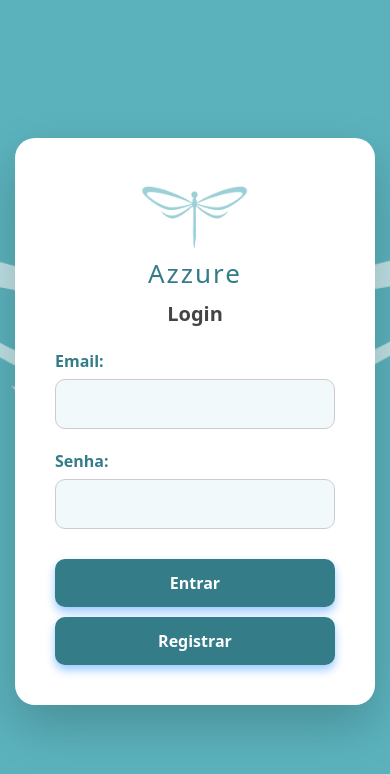
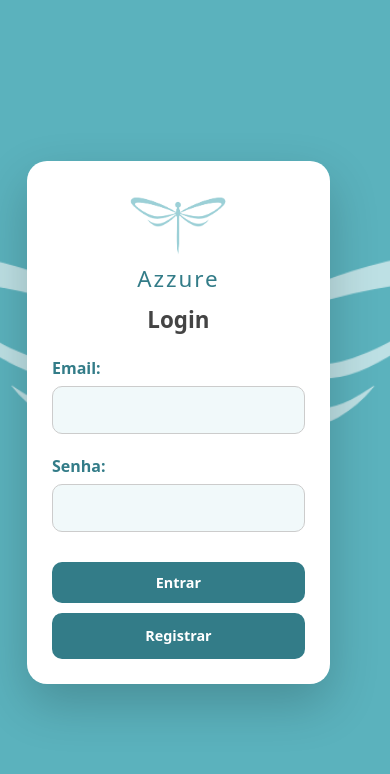
Before and after one commit to Jpsoaresfig/EcommerceAzzureF, a React (Create React App) app: page /login in a window 390 px wide. Shown: the top 774 px of the page. Built offline with nearby package versions, Linux system fonts and the light colour scheme.

Commit message:
layout, responsiveness and positioning improvements across multiple sections

```diff
--- a/src/Components/Header/Header.css
+++ b/src/Components/Header/Header.css
@@ -1,7 +1,6 @@
-/* Header fixo */
 .header {
   position: fixed;
-  top: 0rem;
+  top: 0;
   left: 0;
   width: 100%;
   background-color: #88d0db;
@@ -9,28 +8,31 @@
   z-index: 1000;
 }
 
-/* Container centralizado */
 .header .container {
   max-width: 1200px;
-  margin: 1 auto;
-  padding: 0rem 9rem;
+  margin: 0 auto;
+  padding: 1rem 2rem;
   display: flex;
   justify-content: space-between;
   align-items: center;
+  flex-wrap: wrap;
 }
 
-/* Logo do site */
 .logo {
   font-size: 1.8rem;
   font-weight: bold;
   color: #007bff;
-  margin: 1rem;
-  ;
 }
 
-/* Navegação */
+.header nav {
+  display: flex;
+  flex-direction: row;
+  gap: 1.5rem;
+  align-items: center;
+  flex-wrap: nowrap;
+}
+
 .header nav a {
-  margin-left: 1.5rem;
   color: #333;
   text-decoration: none;
   font-weight: 500;
--- a/src/Components/ProductCard/ProductCard.css
+++ b/src/Components/ProductCard/ProductCard.css
@@ -26,18 +26,18 @@
   transform: scale(1.05) translateZ(30px);
 }
 
-h3 {
+.product-h3 {
   font-size: 1.2rem;
   margin-bottom: 8px;
   color: #333;
 }
 
-p {
+.product-p{
   color: #666;
   margin-bottom: 12px;
 }
 
-button {
+.buy-button {
   background-color: #007bff;
   border: none;
   color: white;
--- a/src/Components/ProductCard/ProductCard.jsx
+++ b/src/Components/ProductCard/ProductCard.jsx
@@ -16,9 +16,9 @@ function ProductCard({ product }) {
   return (
     <div className="product-card">
       <img src={product.imageUrl} alt={product.name} className="product-image" />
-      <h3>{product.name}</h3>
-      <p>{product.description}</p>
-      <p>R$ {(product.price / 100).toFixed(2)}</p>
+      <h3 className='product-h3'>{product.name}</h3>
+      <p className='product-p'>{product.description}</p>
+      <p className='product-p'>R$ {(product.price / 100).toFixed(2)}</p>
       <button className="buy-button" onClick={handleBuyClick}>Comprar</button>
     </div>
   );
--- a/src/Pages/AllproductsPage/AllproductsPage.css
+++ b/src/Pages/AllproductsPage/AllproductsPage.css
@@ -1,6 +1,6 @@
 /* Espaço para compensar o header fixo */
 .all-products-page {
-  padding-top: 38rem;
+  padding-top: 3rem;
   padding-bottom: 60px;
   min-height: 100vh;
   font-family: 'Arial', sans-serif;
--- a/src/Pages/about/about.css
+++ b/src/Pages/about/about.css
@@ -58,3 +58,21 @@ body.about-page-body {
   color: #0a74da;
   margin-top: 1rem;
 }
+
+.about-button {
+  display: inline-block;
+  margin-top: 20px;
+  padding: 12px 24px;
+  background-color: #0a74da;
+  color: white;
+  border: none;
+  border-radius: 8px;
+  font-size: 1rem;
+  cursor: pointer;
+  transition: background-color 0.3s ease, transform 0.2s ease;
+}
+.button_about{
+  display: flex;
+  justify-content: center;
+  margin-top: 20px;
+}
--- a/src/Pages/about/about.jsx
+++ b/src/Pages/about/about.jsx
@@ -11,6 +11,8 @@ function About() {
             document.body.classList.remove('about-page-body');
         };
     }, []);
+
+
     return (
         <div className="about-container">
 
@@ -50,6 +52,9 @@ function About() {
                     <strong>Nossos acessórios são mais do que simples detalhes.<br />
                         Eles são uma extensão de quem você é.</strong>
                 </p>
+                <div className='button_about'>
+                <button className="about-button" onClick={() => window.location.href = '/all-products'}>venha viver a experiência Azzure</button>
+                </div>
             </section>
         </div>
     );
--- a/src/Pages/homepage/home.css
+++ b/src/Pages/homepage/home.css
@@ -1,4 +1,4 @@
-/* Estilos para a parte de cima da home */
+
 .campaign-section {
   width: 100%;
   height: 80vh;
@@ -23,7 +23,7 @@
 .campaign-content .banner-title {
   font-size: 3rem;
   font-weight: bold;
-  margin-bottom: 15px;
+  margin-bottom: 10px;
 }
 
 .campaign-content .banner-subtitle {
@@ -31,7 +31,6 @@
   margin-bottom: 25px;
 }
 
-/* Container principal da seção banner */
 .banner {
   display: flex;
   gap: 2rem;
@@ -41,10 +40,9 @@
   margin: 2rem auto;
   max-width: 900px;
   padding: 0 1rem;
-  padding-top: 0rem;
 }
 
-/* Título da seção */
+
 .section-title {
   width: 100%;
   text-align: center;
@@ -53,21 +51,20 @@
   margin-bottom: 20px;
 }
 
-/* Container do carrossel */
+
 .banner-carousel {
   flex: 1 1 400px;
   max-width: 500px;
 }
 
-
 .banner-carousel img {
   width: 100%;
-  height: 250px;
+  height: auto;
+  max-height: 250px;
   object-fit: cover;
   border-radius: 10px;
 }
 
-/* Card Azzure */
 .azzure-card {
   flex: 1 1 300px;
   max-width: 350px;
@@ -95,7 +92,6 @@
   margin-bottom: 0.5rem;
 }
 
-/* Outros estilos já existentes, mantidos */
 .btn-primary {
   background-color: #2892da;
   color: #fff;
@@ -115,14 +111,6 @@
   text-align: center;
 }
 
-.footer {
-  background-color: #111;
-  color: #aaa;
-  padding: 30px;
-  text-align: center;
-  margin-top: 40px;
-}
-
 .social-links a {
   color: #c89b3f;
   text-decoration: none;
@@ -132,3 +120,44 @@
 .social-links a:hover {
   text-decoration: underline;
 }
+
+/* MEDIA QUERY PARA CELULARES */
+@media (max-width: 768px) {
+  .campaign-section {
+    height: auto;
+    padding: 2rem 1rem;
+    text-align: center;
+  }
+
+  .campaign-content {
+    padding-top: 4rem;
+  }
+
+  .campaign-content .banner-title {
+    font-size: 2rem;
+  }
+
+  .campaign-content .banner-subtitle {
+    font-size: 1.1rem;
+  }
+
+  .banner {
+    flex-direction: column;
+    align-items: center;
+    padding: 1rem;
+  }
+
+  .banner-carousel img {
+    height: auto;
+    max-height: 200px;
+  }
+
+  .azzure-card {
+    max-width: 100%;
+    font-size: 1rem;
+  }
+
+  .section-title {
+    font-size: 1.5rem;
+  }
+}
--- a/src/Pages/homepage/home.jsx
+++ b/src/Pages/homepage/home.jsx
@@ -16,7 +16,8 @@ function Home() {
       {/* Seção de campanha com imagem e texto sobreposto */}
       <section className="campaign-section">
         <div className="campaign-content">
-          <h1 className="banner-title">Conheça nossos produtos Azzure</h1>
+          <img src="../images/background.png" alt="" />
+          <h2 className="banner-title">Conheça nossos produtos Azzure</h2>
           <p className="banner-subtitle">Joias feitas para brilhar com você</p>
           <Link to="/all-products" className="btn-primary">Ver Catálogo Completo</Link>
         </div>
--- a/src/Pages/login/login.css
+++ b/src/Pages/login/login.css
@@ -1,12 +1,11 @@
-body { /* css for all*/
+body {
   margin: 0;
   padding: 0;
- /* background-color: #5bb2bd; */
   font-family: 'Segoe UI', Tahoma, Geneva, Verdana, sans-serif;
   background-image: url('../images/background.png');
   background-size: cover;
   background-position: center;
-  height: 100vh;
+  min-height: 100vh;
   display: flex;
   justify-content: center;
   align-items: center;
@@ -18,98 +17,7 @@ body { /* css for all*/
   border-radius: 20px;
   box-shadow: 0 20px 50px rgba(0, 0, 0, 0.2);
   width: 360px;
-  text-align: center;
-  transform: perspective(1000px) rotateX(0deg) rotateY(0deg);
-  transition: transform 0.3s ease-in-out;
-}
-
-.login-container:hover {
-  transform: scale(1.02);
-}
-
-.login-container h2 {
-  color: #337c88;
-  font-size: 26px;
-  margin-bottom: 10px;
-  letter-spacing: 2px;
-}
-
-.login-title {
-  font-size: 20px;
-  margin: 10px 0 20px 0;
-  color: #444;
-  font-weight: 600;
-}
-
-.login-container img {
-  width: 120px;
-  margin: 0 auto 20px auto;
-  display: block;
-  filter: drop-shadow(0 2px 3px rgba(0, 0, 0, 0.2));
-}
-
-.login-form {
-  display: flex;
-  flex-direction: column;
-}
-
-.form-group {
-  margin-bottom: 20px;
-  text-align: left;
-}
-
-label {
-  display: block;
-  margin-bottom: 6px;
-  font-weight: 600;
-  color: #337c88;
-}
-
-input[type="text"],
-input[type="password"] {
-  padding: 12px;
-  width: 100%;
-  border: 1px solid #ccc;
-  border-radius: 10px;
-  background: #f1f9fa;
-  color: #333;
-  transition: 0.2s;
-  outline: none;
-}
-
-input[type="text"]:focus,
-input[type="password"]:focus {
-  border-color: #337c88;
-  box-shadow: 0 0 5px #88d0db;
-}
-
-.login-button,
-.register-button {
-  padding: 12px;
-  margin-top: 10px;
-  border: none;
-  border-radius: 10px;body {
-  margin: 0;
-  padding: 0;
-  font-family: 'Segoe UI', Tahoma, Geneva, Verdana, sans-serif;
-}
-
-.login-background {
-  background-image: url('../images/backgroundlogin.png');
-  background-size: cover;
-  background-position: center;
-  height: 100vh;
-  display: flex;
-  justify-content: center;
-  align-items: center;
-}
-
-.login-container {
-  background: #ffffff;
-  padding: 40px;
-  border-radius: 20px;
-  box-shadow: 0 20px 50px rgba(0, 0, 0, 0.2);
-  width: 360px;
+  max-width: 90vw;
   text-align: center;
   transform: perspective(1000px) rotateX(0deg) rotateY(0deg);
   transition: transform 0.3s ease-in-out;
@@ -199,25 +107,7 @@ input[type="password"]:focus {
   margin-top: 10px;
 }
 
-  background-color: #337c88;
-  color: white;
-  font-weight: bold;
-  cursor: pointer;
-  transition: background-color 0.2s;
-}
-
-.login-button:hover,
-.register-button:hover {
-  background-color: #4499a8;
-}
-
-.error-message {
-  color: #e74c3c;
-  font-size: 14px;
-  margin-top: 10px;
-}
-
-.login-logo{
+.login-logo {
   background-image: url('../images/backgroundlogin.png');
   background-size: cover;
   background-position: center;
@@ -226,3 +116,28 @@ input[type="password"]:focus {
   justify-content: center;
   align-items: center;
 }
+
+
+@media (max-width: 480px) {
+  .login-container {
+    padding: 25px;
+    width: 90%;
+  }
+
+  .login-title,
+  .login-container h2 {
+    font-size: 1.4rem;
+  }
+
+  input[type="text"],
+  input[type="password"] {
+    padding: 10px;
+    font-size: 0.9rem;
+  }
+
+  .login-button,
+  .register-button {
+    padding: 10px;
+    font-size: 0.9rem;
+  }
+}
```
Also changed, not shown: src/Components/carousel/carousel.css (+23 -6 lines), src/Pages/register/register.css (+0 -10 lines).
